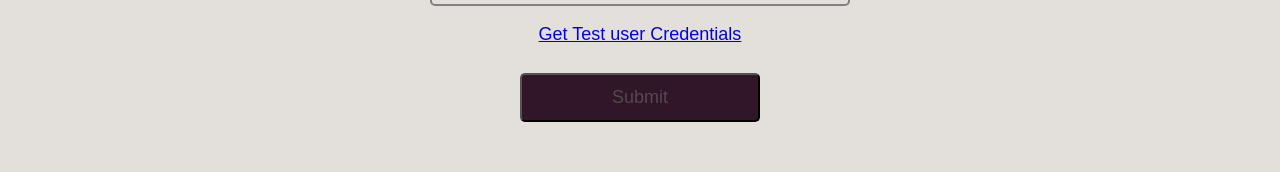
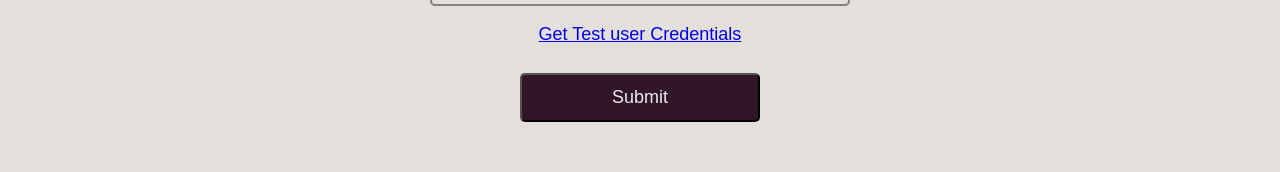
Before and after one commit to charugulla-sai/daruwala, a React (Vite) app: page /signin in a window 1280 px wide. Shown: the part 309-481 px from the top of the page. Built offline with nearby package versions, Linux system fonts and the light colour scheme.

Commit message:
minor style update in signin component

```diff
--- a/src/Components/Signin/Signin.module.css
+++ b/src/Components/Signin/Signin.module.css
@@ -79,7 +79,7 @@ label {
 .signin_button {
   /* max-width: fit-content; */
   background-color: #311528;
-  color: #544b4b;
+  color: #ededed;
   width: 24rem;
   /* max-height: 3.2rem; */
   font-size: 1.8rem;
```
